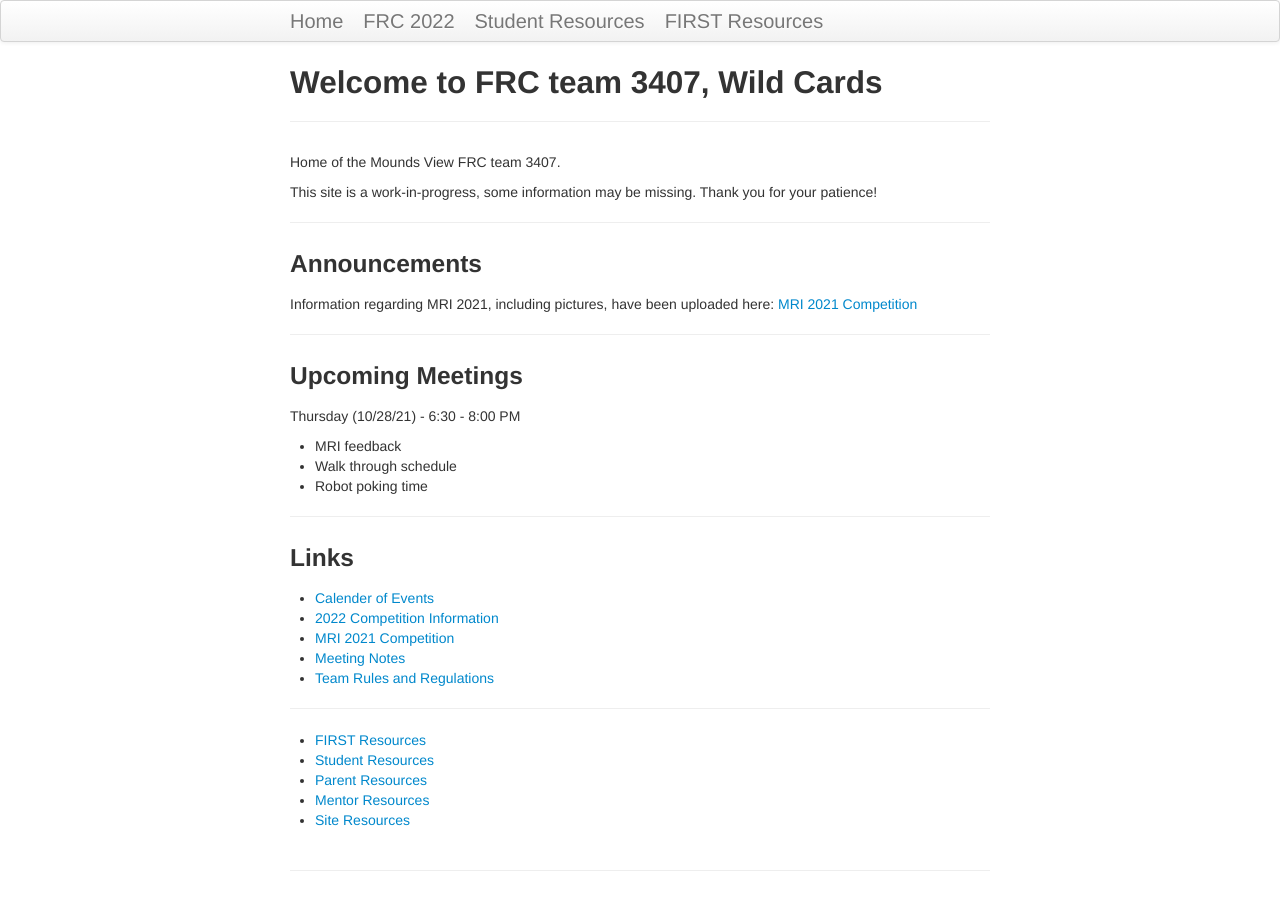
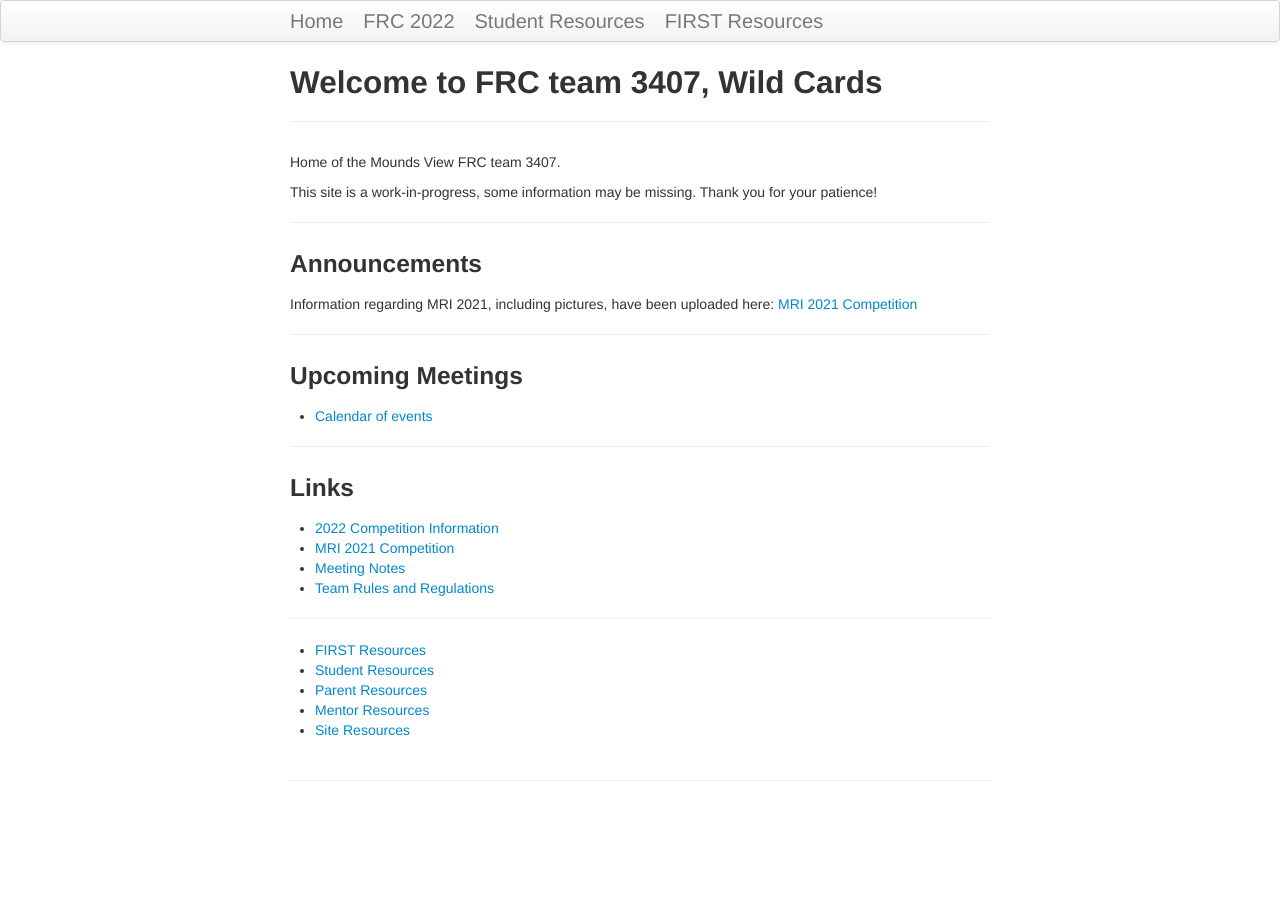
Before and after one commit to CalSch/FRC3407.github.io, a Jekyll site: the page built from index.md, in a window 1280 px wide. Built offline with Jekyll 4.4.1, drawn with Linux system fonts in a browser that asks for light colours.

Commit message:
Updated section layout.

```diff
--- a/index.md
+++ b/index.md
@@ -16,16 +16,10 @@
 
 ---
 ### Upcoming Meetings
-
-Thursday (10/28/21) - 6:30 - 8:00 PM
-- MRI feedback
-- Walk through schedule
-- Robot poking time
+- [Calendar of events](pages/calendar.html)
 
 ---
 ### Links
-
-- [Calender of Events](pages/calender.html)
 - [2022 Competition Information](pages/2022Competition.html)
 - [MRI 2021 Competition](pages/2021MRI.html)
 - [Meeting Notes](pages/meetingnotes.html)
```
